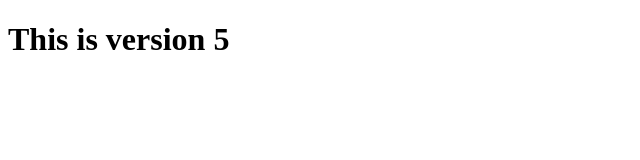
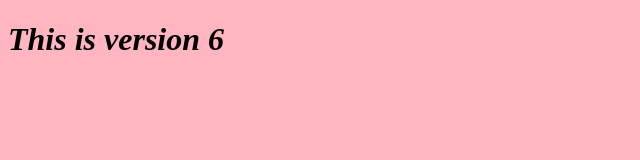
Before and after one commit to sristiacharya13/my_repository, a plain HTML site: page index.html in a window 1280 px wide. Shown: the whole page, without its empty margins (0-640 px from the left). Drawn offline with Linux system fonts and the light colour scheme.

Commit message:
Added design for website

```diff
--- a/index.html
+++ b/index.html
@@ -3,9 +3,10 @@
 <head>
     <meta charset="UTF-8">
     <meta name="viewport" content="width=device-width, initial-scale=1.0">
+    <link rel="stylesheet" href="styles.css">
     <title>Document</title>
 </head>
 <body>
-    <h1>This is version 5</h1>
+    <h1>This is version 6</h1>
 </body>
 </html>
--- /dev/null
+++ b/styles.css
@@ -0,0 +1,6 @@
+body{
+    background-color: lightpink;
+}
+h1{
+    font-style: oblique;
+}
```
